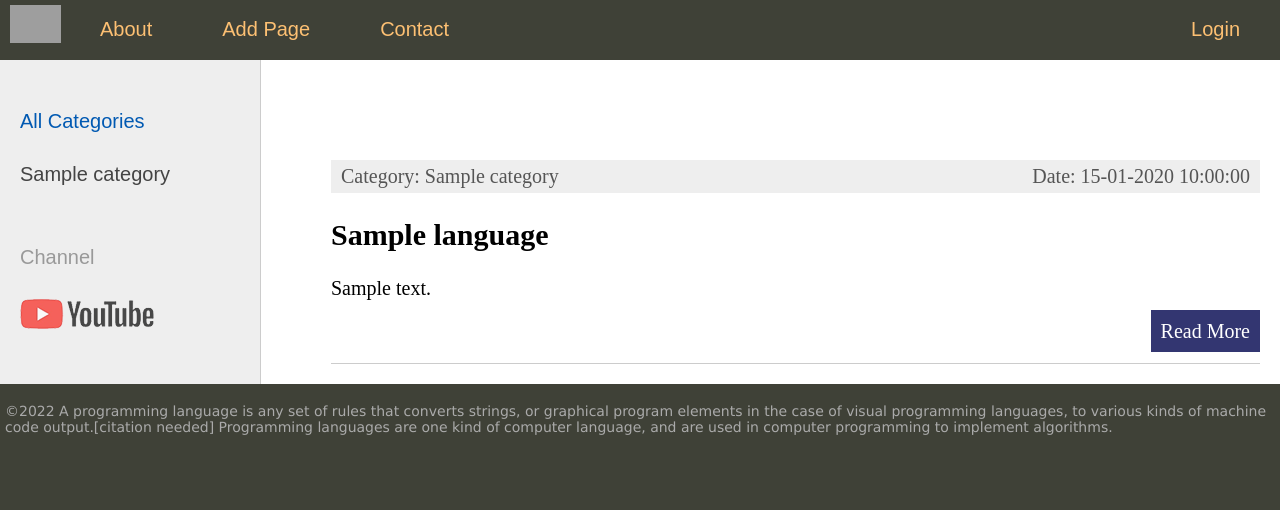
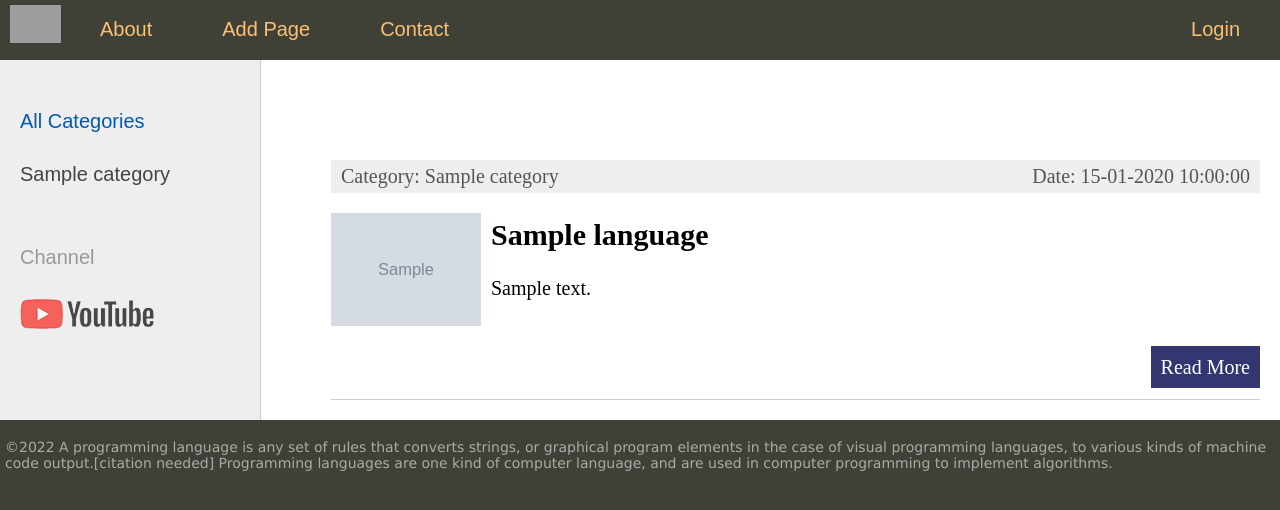
Before and after one commit to comradeos/webpydj, a Django app: page / in a window 1280 px wide. Shown: the top 510 px of the page. Run offline with Django 4.2, Linux system fonts and the light colour scheme; tables that the repository leaves empty hold one stand-in row (values such as "Sample post"); grey boxes marked "Sample" are stand-in pictures; grey boxes are pictures that could not be loaded.

Commit message:
index html updated added img

```diff
--- a/sources/coreapp/templates/coreapp/index.html
+++ b/sources/coreapp/templates/coreapp/index.html
@@ -9,6 +9,10 @@
 			<p class="first">Category: {{p.cat}}</p>
 			<p class="last">Date: {{p.time_update|date:'d-m-Y H:i:s'}}</p>
 		</div>
+
+		{% if p.photo %}
+			<p><img class="img-article-left thumb" src="{{p.photo.url}}" alt=""></p>
+		{% endif %}
 
 		<h2>{{p.title}}</h2>
 		{% autoescape on %}
```
